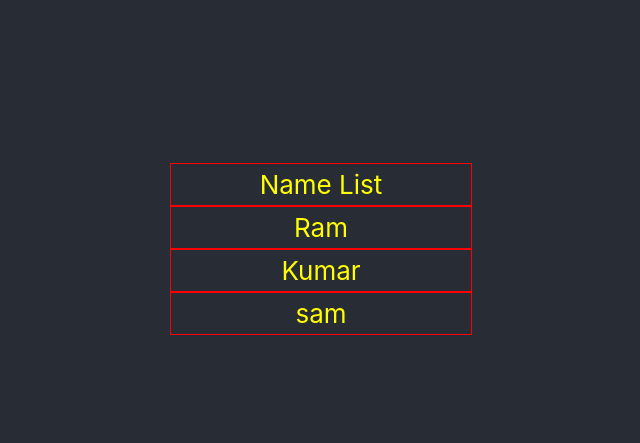
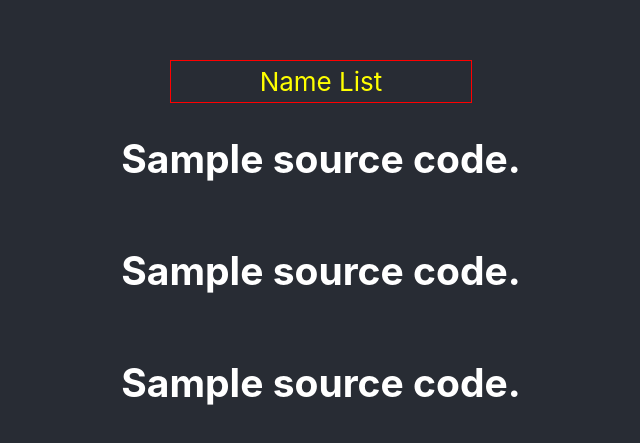
Before and after one commit to Sundarleo11/React, a React app: page / in a window 1280 px wide. Shown: the part 151-594 px from the top of the page, without its empty margins (319-959 px from the left). Built offline with nearby package versions, Linux system fonts and the light colour scheme.

Commit message:
reuseablecomp

```diff
--- a/src/App.js
+++ b/src/App.js
@@ -1,5 +1,7 @@
 import logo from './logo.svg';
 import './App.css';
+
+import H3 from './comp/name';
 
 const conatiner = { color: "yellow", border: "1px solid red", paddingTop: "5px", paddingBottom: "5px", width: "300px" }
 
@@ -10,9 +12,12 @@ function App() {
     <div className="App">
       <header className="App-header">
         <div style={conatiner}>Name List</div>
-        <div style={conatiner}>Ram</div>
-        <div style={conatiner}>Kumar</div>
-        <div style={conatiner}>sam</div>
+
+        <H3></H3>
+        <H3></H3>
+        <H3></H3>
+
+
       </header>
     </div>
   );
--- /dev/null
+++ b/src/comp/name.js
@@ -0,0 +1,8 @@
+import React from "react";
+
+
+function name() {
+    return <h2 className='name'>Sample source code.</h2>
+}
+
+export default name;
```
